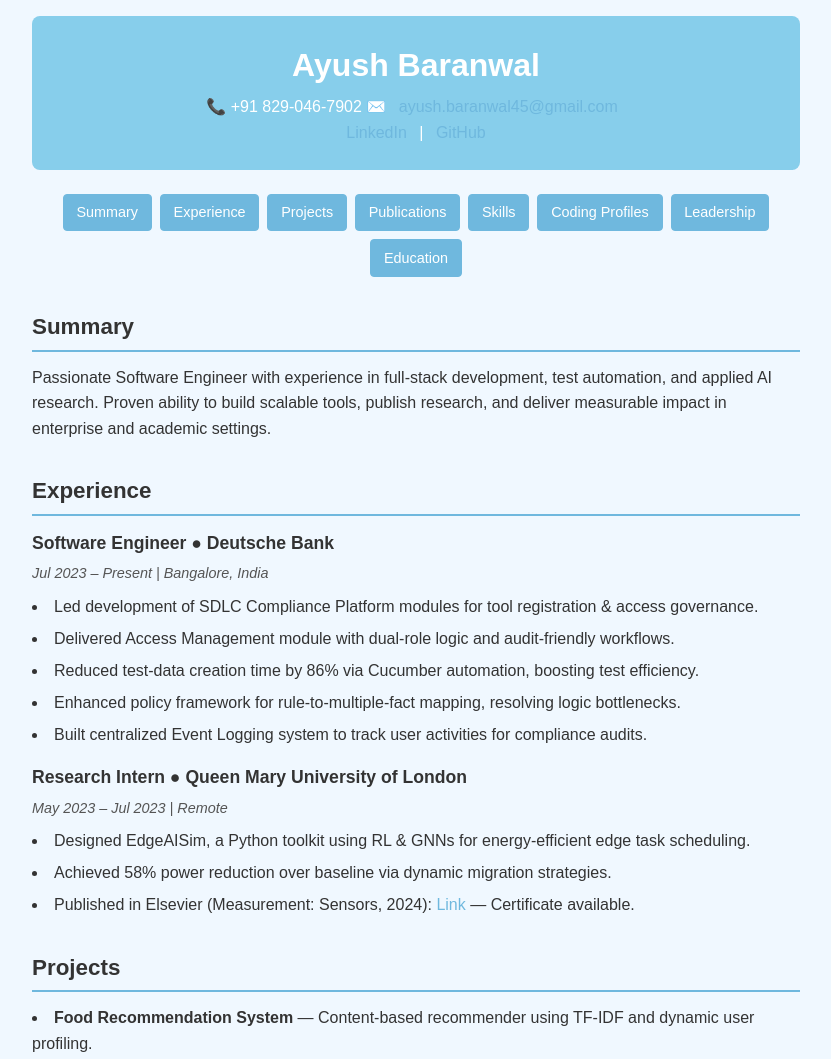
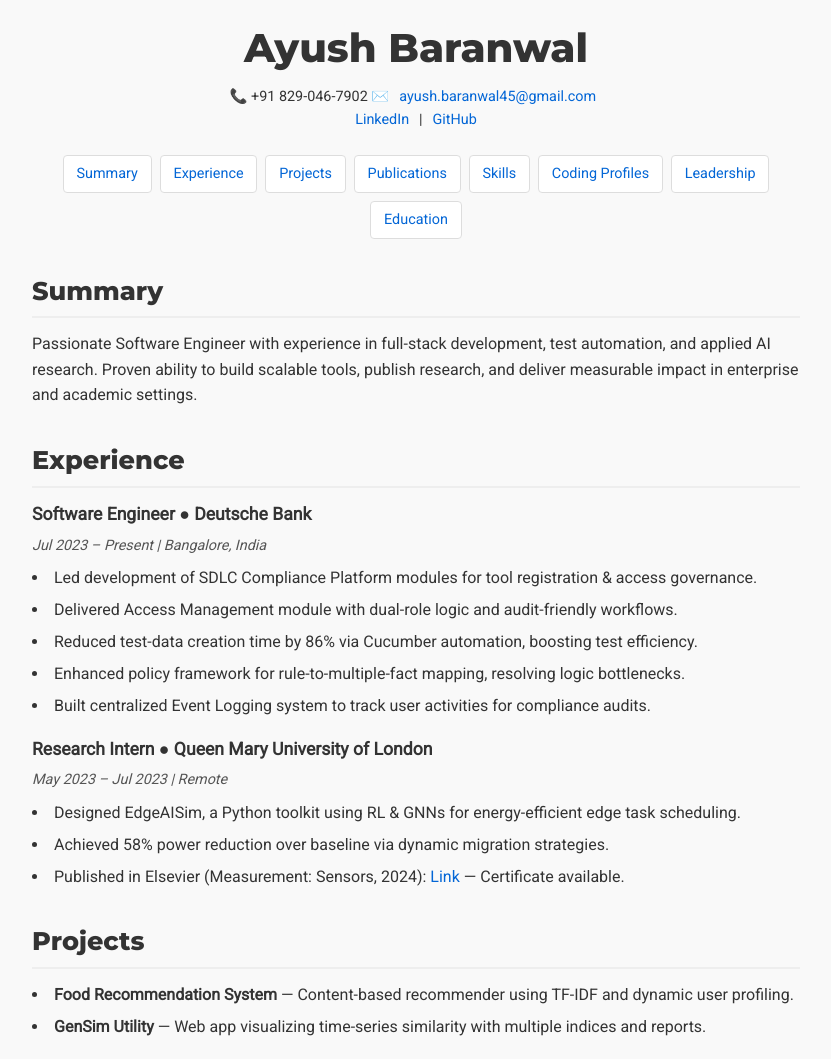
Before and after one commit to Ayush-Baranwal/portfolio, a plain HTML site: page index.html in a window 1280 px wide. Shown: the top 1059 px of the page, without its empty margins (224-1055 px from the left). Drawn offline with Linux system fonts and the light colour scheme.

Commit message:
Update styles.css

```diff
--- a/styles.css
+++ b/styles.css
@@ -1,43 +1,32 @@
-/* styles.css */
-:root {
-  --primary: #87ceeb;       /* Sky blue */
-  --primary-dark: #6fb8de;
-  --background: #f0f8ff;    /* AliceBlue */
-  --text: #333;
-}
+/* Import Google Fonts via @import for fallback */
+@import url('https://fonts.googleapis.com/css2?family=Montserrat:wght@600;800&family=Roboto:wght@300;400&display=swap');
 
+/* Reset & base */
 * { margin:0; padding:0; box-sizing:border-box; }
-html { scroll-behavior: smooth; }
 body {
-  font-family: Arial, sans-serif;
+  font-family: 'Roboto', sans-serif;
   line-height: 1.6;
-  color: var(--text);
-  background-color: var(--background);
+  color: #333;
   max-width: 800px;
   margin: auto;
   padding: 1rem;
+  background: #f9f9f9;
+  animation: fadeIn 1s ease-out both;
 }
-a { color: var(--primary-dark); text-decoration:none; transition: color 0.3s ease; }
-a:hover { color: var(--primary); }
+a { color: #0366d6; text-decoration:none; transition: color .3s, transform .3s; }
+a:hover { color: #024b9b; transform: translateY(-2px); }
 
-/* Animations */
-@keyframes fadeIn {
-  from { opacity: 0; transform: translateY(10px); }
-  to   { opacity: 1; transform: translateY(0); }
+/* Typography */
+.site-header h1, section h2 {
+  font-family: 'Montserrat', sans-serif;
 }
+.site-header h1 { font-size: 2.5rem; }
+.section-title { font-weight: 800; }
 
 /* Header */
-.site-header {
-  text-align: center;
-  margin-bottom: 1.5rem;
-  background-color: var(--primary);
-  color: white;
-  padding: 1.5rem 1rem;
-  border-radius: 8px;
-  animation: fadeIn 1s ease;
-}
-.site-header h1 { font-size: 2rem; margin-bottom: 0.2rem; }
-.contact a { margin: 0 0.5rem; }
+.site-header { text-align: center; margin-bottom: 1.5rem; animation: slideUp 0.8s ease-out both; }
+.site-header .contact { font-size: 0.9rem; margin-top: 0.3rem; }
+.site-header .contact a { margin: 0 0.4rem; }
 
 /* Navigation */
 .site-nav {
@@ -46,51 +35,36 @@
   justify-content: center;
   gap: 0.5rem;
   margin-bottom: 2rem;
+  animation: slideUp 1s ease-out both;
 }
 .site-nav a {
   padding: 0.4rem 0.8rem;
-  border: 1px solid var(--primary-dark);
+  border: 1px solid #ddd;
   border-radius: 4px;
-  background-color: var(--primary-dark);
-  color: white;
   font-size: 0.9rem;
-  animation: fadeIn 0.6s ease;
+  background: #fff;
+  transition: background .3s;
 }
-.site-nav a:hover {
-  background-color: var(--primary);
-  border-color: var(--primary);
-}
+.site-nav a:hover { background: #eef6ff; }
 
 /* Sections */
 section {
   margin-bottom: 2rem;
-  animation: fadeIn 0.8s ease;
-  animation-fill-mode: both;
+  animation: fadeIn 0.8s ease-out both;
 }
 section h2 {
-  border-bottom: 2px solid var(--primary-dark);
+  border-bottom: 2px solid #eee;
   padding-bottom: 0.3rem;
   margin-bottom: 0.8rem;
-  font-size: 1.4rem;
+  font-size: 1.6rem;
 }
 
+/* Experience items */
 .item { margin-bottom: 1rem; }
-.item:nth-child(1) { animation-delay: 0.2s; }
-.item:nth-child(2) { animation-delay: 0.4s; }
-.item:nth-child(3) { animation-delay: 0.6s; }
-.item {
-  animation: fadeIn 0.8s ease both;
-}
-
-.item h3 {
-  font-size: 1.1rem;
-  margin-bottom: 0.2rem;
-  transition: transform 0.3s ease;
-}
-.item h3:hover { transform: scale(1.02); }
-
+.item h3 { font-size: 1.1rem; margin-bottom: 0.2rem; font-weight: 600; }
 .date { font-style: italic; color: #555; font-size: 0.9rem; }
 
+/* Lists */
 ul { list-style: disc inside; margin-top: 0.5rem; }
 ul li { margin-bottom: 0.4rem; }
 
@@ -98,8 +72,18 @@
 .site-footer {
   text-align: center;
   padding-top: 1rem;
-  border-top: 1px solid var(--primary-dark);
+  border-top: 1px solid #eee;
   font-size: 0.9rem;
-  color: #555;
-  animation: fadeIn 1s ease;
+  color: #777;
+  animation: fadeIn 1.2s ease-out both;
 }
+
+/* Animations */
+@keyframes fadeIn {
+  from { opacity: 0; }
+  to   { opacity: 1; }
+}
+@keyframes slideUp {
+  from { transform: translateY(20px); opacity: 0; }
+  to   { transform: translateY(0);    opacity: 1; }
+}
```
